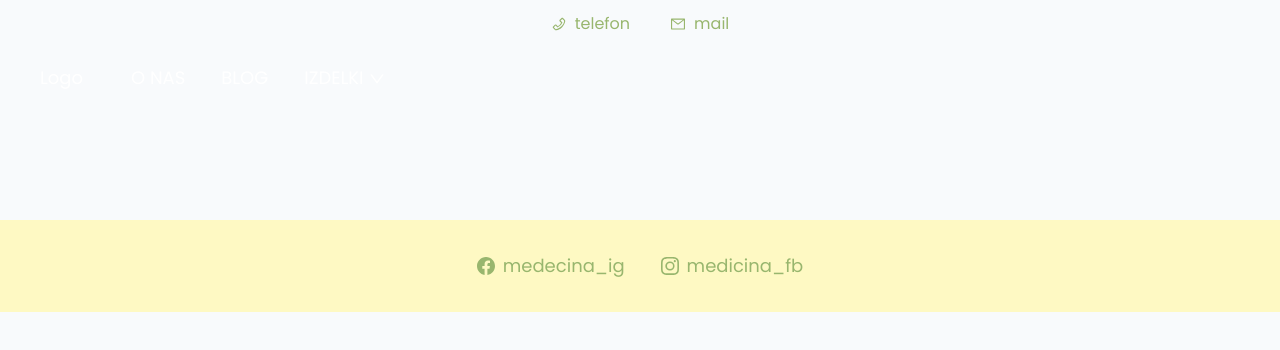
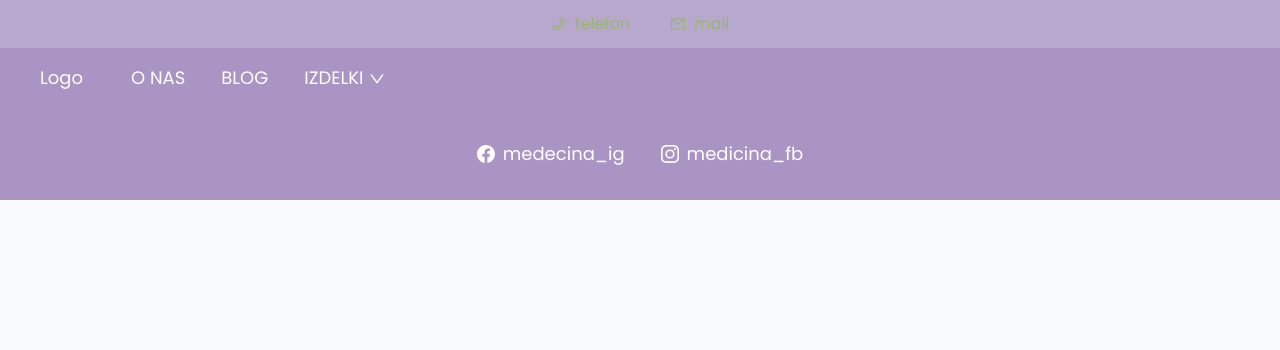
Before and after one commit to malisara/medicina, a React (Vite) app: page /#/ in a window 1280 px wide. Shown: the top 350 px of the page. Built offline with nearby package versions, Linux system fonts and the light colour scheme.

Commit message:
style changes

```diff
--- a/src/components/homepage/Hero.tsx
+++ b/src/components/homepage/Hero.tsx
@@ -9,7 +9,7 @@ import honeyOne from "../../assets/honeyOne.jpg";
 import honeyTwo from "../../assets/honeyTwo.jpg";
 
 const flexCenter = "flex items-center justify-center";
-export const imageCover = "object-cover w-full h-full";
+export const imageCover = "object-cover w-full h-full rounded-md";
 
 const heroImages = [
   //todo change dummy text
@@ -103,8 +103,8 @@ function Hero(): JSX.Element {
                          lg:gap-10 ${flexCenter}`}
                     >
                       <div
-                        className="bg-yellow-100 bg-opacity-90 p-6 rounded-sm
-                        text-md w-1/2 md:w-fit md:text-xl"
+                        className="bg-primaryPurple bg-opacity-90 p-6
+                        rounded-sm text-md w-1/2 md:w-fit md:text-xl"
                       >
                         {hero.text}.
                       </div>
--- a/src/components/homepage/Testemonials.tsx
+++ b/src/components/homepage/Testemonials.tsx
@@ -48,11 +48,8 @@ function Testemonials(): JSX.Element {
   }, [currentReview]);
 
   return (
-    <div>
-      <div
-        className="mb-[3rem] text-center mt-[10rem]
-       text-3xl font-bold text-secondaryPurple"
-      >
+    <div className="mb-[15rem]">
+      <div className="text-center text-3xl font-bold text-secondaryPurple">
         STRANKE PRAVIJO:
       </div>
       <div className="mt-10 w-[85%] md:w-[50%] mx-auto relative">
--- a/src/components/root/AboveNav.tsx
+++ b/src/components/root/AboveNav.tsx
@@ -4,8 +4,8 @@ function AboveNav(): JSX.Element {
   return (
     <>
       <div
-        className="bg-secondaryPurple bg-opacity-80 flex px-10 py-3
-        justify-center gap-10 h-15 "
+        className="bg-secondaryPurple bg-opacity-80
+        flex px-10 py-3 justify-center gap-10 h-15"
       >
         <div className="flex items-center gap-2">
           <AiOutlinePhone />
--- a/src/components/root/Footer.tsx
+++ b/src/components/root/Footer.tsx
@@ -1,13 +1,12 @@
 import { BsFacebook, BsInstagram } from "react-icons/bs";
 
 const soMeLinkStyle = "flex gap-2 items-center hover:opacity-80";
-
 function Footer(): JSX.Element {
   return (
     <footer
-      className="bg-yellow-100 w-full h-fit mt-[7rem] flex justify-center
-      gap-3 md:gap-9 text-md md:text-lg flex-col md:flex-row
-      items-center py-[1rem] md:py-[2rem]"
+      className="bg-secondaryPurple w-full h-fit flex justify-center
+    gap-3 md:gap-9 text-md md:text-lg flex-col md:flex-row
+    items-center py-[1rem] md:py-[2rem] bottom-0 text-white"
     >
       <a href="#" className={`${soMeLinkStyle}`}>
         <BsFacebook />
--- a/tailwind.config.cjs
+++ b/tailwind.config.cjs
@@ -1,10 +1,14 @@
 /** @type {import('tailwindcss').Config} */
 module.exports = {
-  content: [
-    './src/**/*.{js,jsx,ts,tsx}'
-  ],
+  content: ["./src/**/*.{js,jsx,ts,tsx}"],
   theme: {
-    extend: {}
+    extend: {
+      colors: {
+        primaryPurple: "#e8d1eb",
+        secondaryPurple: "#a994c4",
+        titleColor: "#373d3b",
+      },
+    },
   },
-  plugins: []
-}
+  plugins: [],
+};
```
